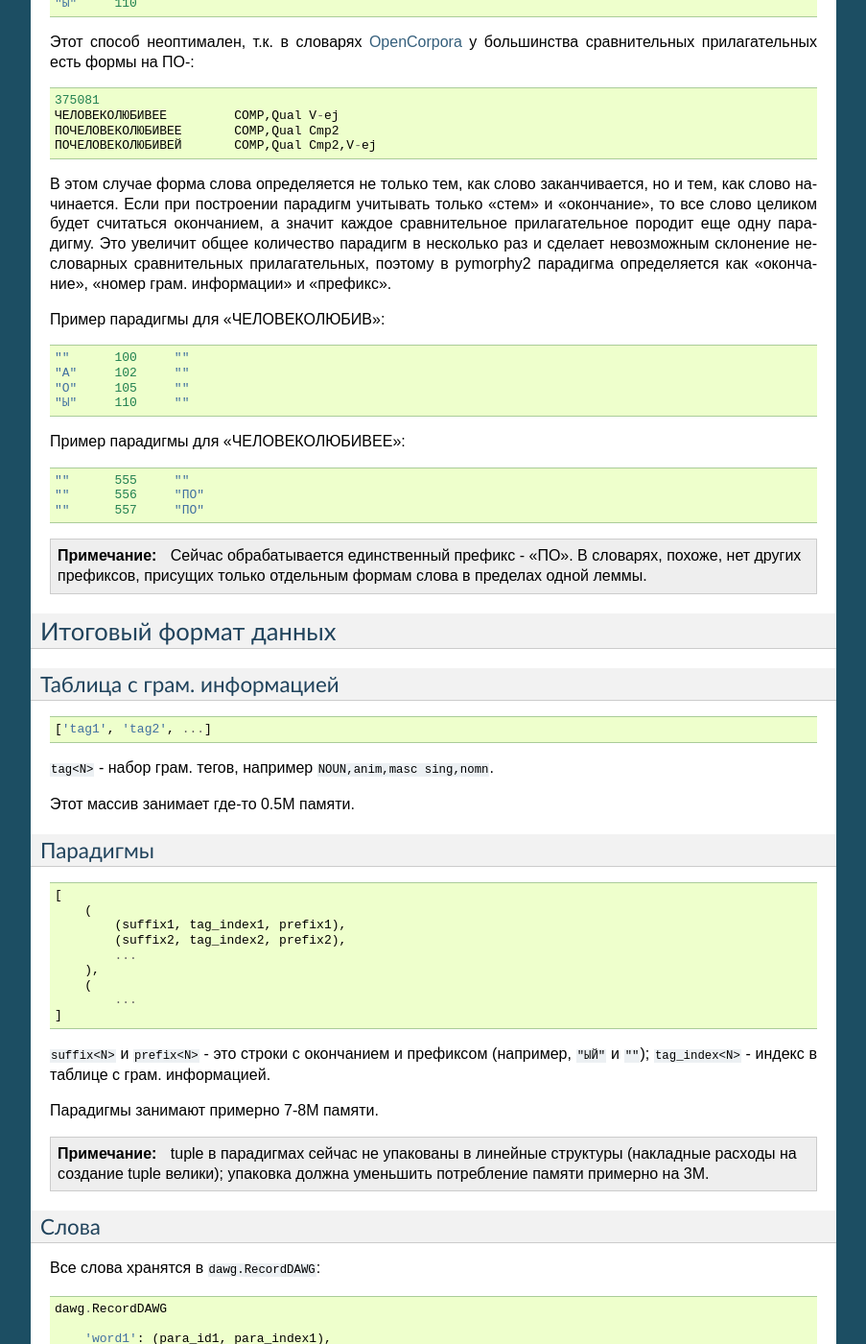
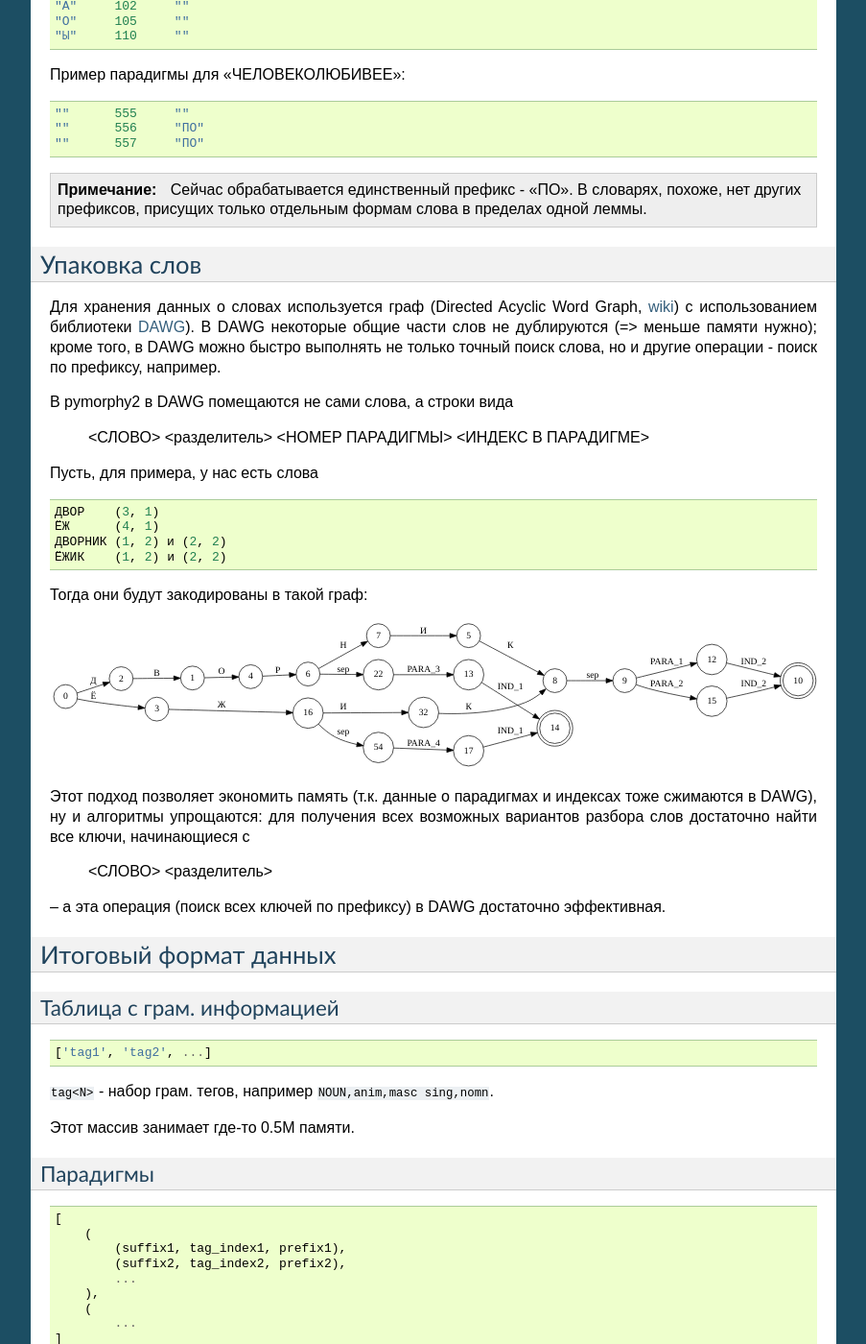
Before and after one commit to pymorphy2/pymorphy2, a Sphinx documentation site: the page built from docs/internals/dict.rst, in a window 1280 px wide and 1400 px high, scrolled down 1941 px. Shown: the whole window at 96% size, without its empty margins (198-1101 px from the left). Built offline with Sphinx 7.4.7, drawn with Linux system fonts in a browser that asks for light colours; some of the changed text lies outside the part shown.

Commit message:
картинка с графом в документации

```diff
--- a/docs/internals/dict.rst
+++ b/docs/internals/dict.rst
@@ -60,31 +60,6 @@
     ЕЖЕЙ    10
     ЕЖАМИ   11
     ЕЖАХ    12
-
-Упаковка слов
--------------
-
-Для хранения данных о словах используется граф (Directed Acyclic Word Graph,
-`wiki <http://en.wikipedia.org/wiki/Directed_acyclic_word_graph>`__)
-с использованием библиотеки DAWG_). В DAWG некоторые общие части слов не
-дублируются (=> меньше памяти нужно); кроме того, в DAWG можно быстро
-выполнять не только точный поиск слова, но и другие операции - поиск
-по префиксу, например.
-
-В pymorphy2 в DAWG помещаются не сами слова, а строки вида
-
-    <СЛОВО> <разделитель> <НОМЕР ПАРАДИГМЫ> <ИНДЕКС В ПАРАДИГМЕ>
-
-Этот подход позволяет экономить память (т.к. данные о парадигмах
-и индексах тоже сжимаются в DAWG), ну и алгоритмы упрощаются: для
-получения всех возможных вариантов разбора слов достаточно найти
-все ключи, начинающиеся с
-
-    <СЛОВО> <разделитель>
-
--- а эта операция (поиск всех ключей по префиксу) в DAWG достаточно эффективная.
-
-.. _DAWG: https://github.com/kmike/DAWG
 
 Парадигмы
 ---------
@@ -154,6 +129,75 @@
     нет других префиксов, присущих только отдельным формам слова в пределах
     одной леммы.
 
+Упаковка слов
+-------------
+
+Для хранения данных о словах используется граф (Directed Acyclic Word Graph,
+`wiki <http://en.wikipedia.org/wiki/Directed_acyclic_word_graph>`__)
+с использованием библиотеки DAWG_). В DAWG некоторые общие части слов не
+дублируются (=> меньше памяти нужно); кроме того, в DAWG можно быстро
+выполнять не только точный поиск слова, но и другие операции - поиск
+по префиксу, например.
+
+В pymorphy2 в DAWG помещаются не сами слова, а строки вида
+
+    <СЛОВО> <разделитель> <НОМЕР ПАРАДИГМЫ> <ИНДЕКС В ПАРАДИГМЕ>
+
+Пусть, для примера, у нас есть слова
+
+::
+
+    ДВОР    (3, 1)
+    ЁЖ      (4, 1)
+    ДВОРНИК (1, 2) и (2, 2)
+    ЁЖИК    (1, 2) и (2, 2)
+
+Тогда они будут закодированы в такой граф:
+
+.. digraph:: foo
+
+    rankdir=LR;
+    size=9;
+
+    node [shape = doublecircle]; 10 14;
+    node [shape = circle];
+
+    0 -> 2 [label=Д];
+    0 -> 3 [label=Ё];
+    1 -> 4 [label=О];
+    2 -> 1 [label=В];
+    3 -> 16 [label=Ж];
+    4 -> 6 [label=Р];
+    5 -> 8 [label=К];
+    6 -> 7 [label=Н];
+    6 -> 22 [label=sep];
+    7 -> 5 [label=И];
+    8 -> 9 [label=sep];
+    9 -> 12 [label=PARA_1];
+    9 -> 15 [label=PARA_2];
+    12 -> 10 [label=IND_2];
+    13 -> 14 [label=IND_1];
+    15 -> 10 [label=IND_2];
+    16 -> 32 [label=И];
+    16 -> 54 [label=sep];
+    17 -> 14 [label=IND_1];
+    22 -> 13 [label=PARA_3];
+    32 -> 8 [label=К];
+    54 -> 17 [label=PARA_4];
+
+
+Этот подход позволяет экономить память (т.к. данные о парадигмах
+и индексах тоже сжимаются в DAWG), ну и алгоритмы упрощаются: для
+получения всех возможных вариантов разбора слов достаточно найти
+все ключи, начинающиеся с
+
+    <СЛОВО> <разделитель>
+
+-- а эта операция (поиск всех ключей по префиксу) в DAWG достаточно эффективная.
+
+
+.. _DAWG: https://github.com/kmike/DAWG
+
 
 Итоговый формат данных
 ----------------------
@@ -210,7 +254,6 @@
            'word2': (para_id1, para_index1),
            ...
 
-
 В DAWG эти слова занимают примерно 5M памяти.
 
 Характеристики
```
